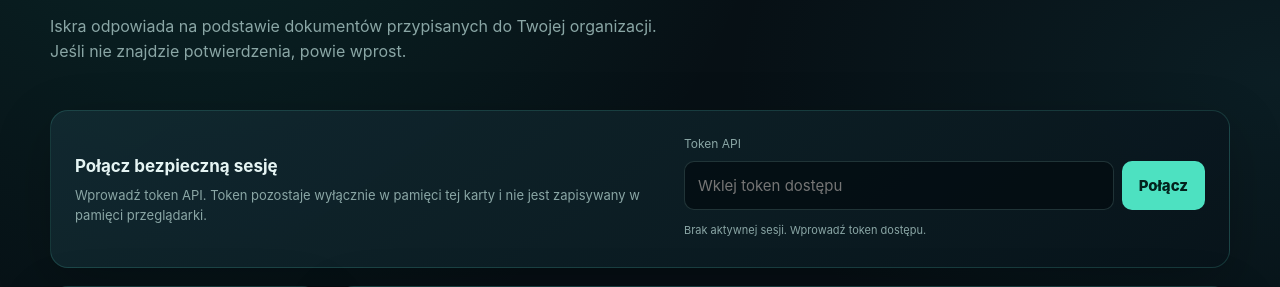
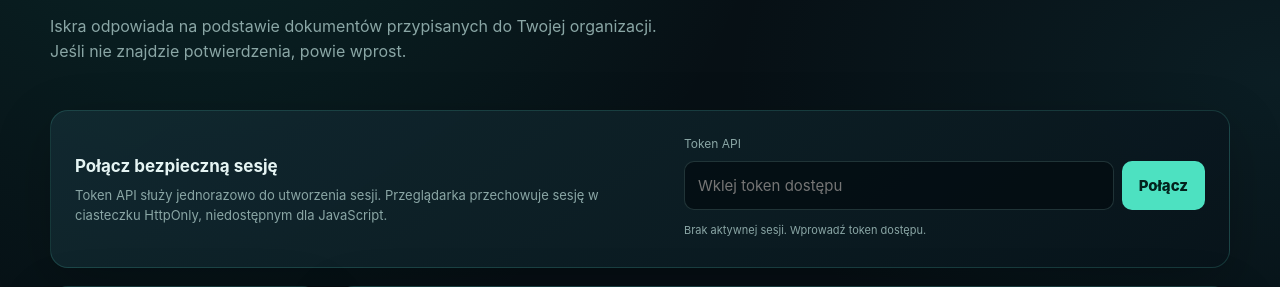
Before and after one commit to tpudlowski1-lang/iskra_ai, a Flask app: page /assistant in a window 1280 px wide. Shown: the part 279-566 px from the top of the page. Run offline with Flask 3, Linux system fonts and the light colour scheme; parts of the project's set-up code (start-up, migrations or seed data) failed here and were passed over.

Commit message:
docs(ui): explain http-only browser session

```diff
--- a/templates/assistant.html
+++ b/templates/assistant.html
@@ -24,7 +24,7 @@
     <section class="auth-panel" aria-labelledby="auth-title">
       <div>
         <h2 id="auth-title">Połącz bezpieczną sesję</h2>
-        <p>Wprowadź token API. Token pozostaje wyłącznie w pamięci tej karty i nie jest zapisywany w pamięci przeglądarki.</p>
+        <p>Token API służy jednorazowo do utworzenia sesji. Przeglądarka przechowuje sesję w ciasteczku HttpOnly, niedostępnym dla JavaScript.</p>
       </div>
       <form id="connect-form" class="connect-form">
         <label for="api-token">Token API</label>
```
